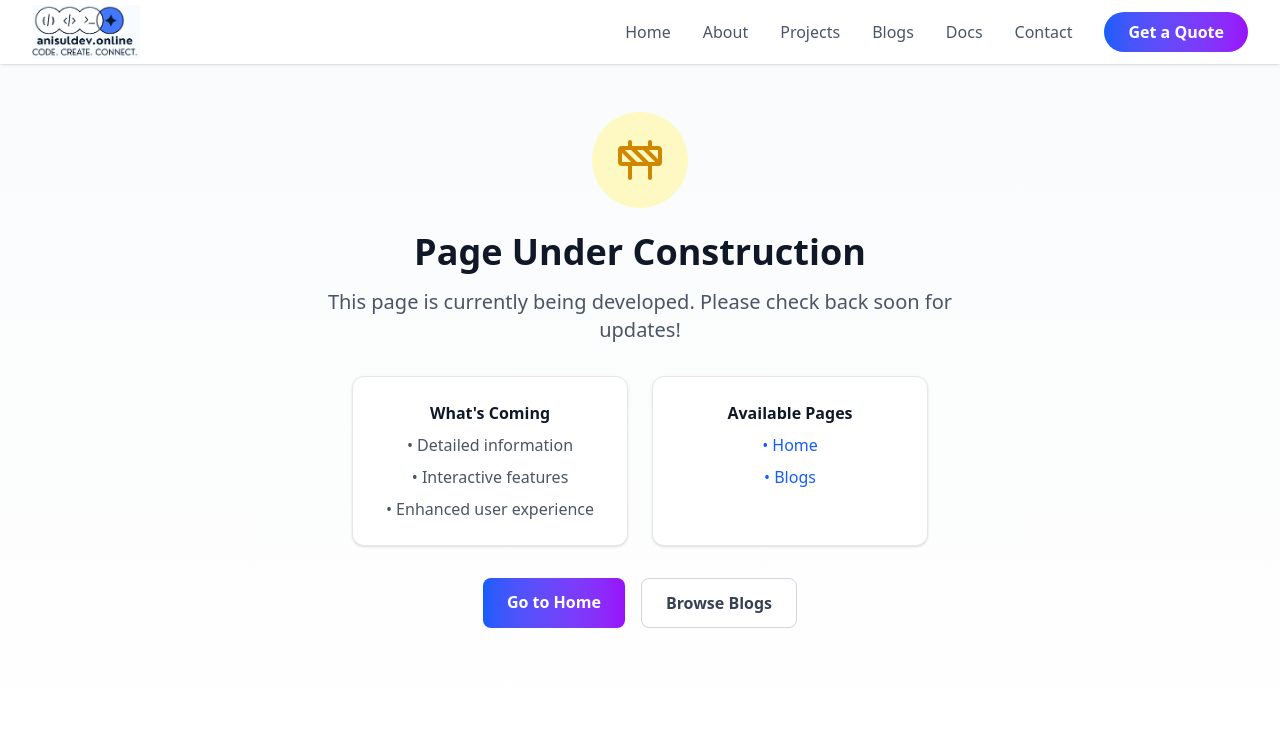
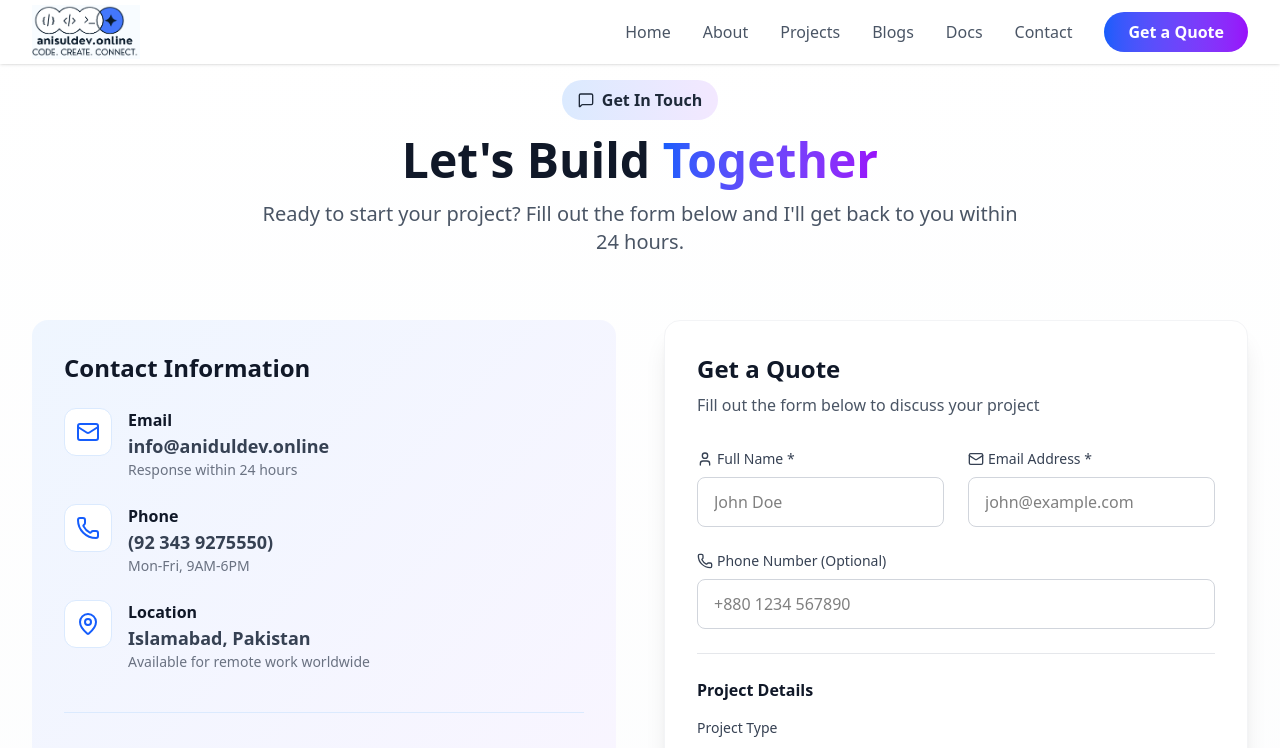
Before and after one commit to anisulislam10/anisuldev.online.frontend, a React (Vite) app: page /contact in a window 1280 px wide. Shown: the top 748 px of the page. Built offline with nearby package versions, Linux system fonts and the light colour scheme.

Commit message:
new changes

```diff
--- a/src/App.jsx
+++ b/src/App.jsx
@@ -7,6 +7,8 @@
 import UnderConstructionModal from './components/nderConstructionModal';
 import NotFound from './components/NotFound';
 import About  from './Pages/About';
+import ContactPage from './Pages/Contact';
+import Footer from './components/Footer';
 function App() {
   return (
     <><BrowserRouter>
@@ -17,7 +19,7 @@
         <Route path="/about" element={<About />} />
         <Route path="/projects" element={<UnderConstructionModal />} />
         <Route path="/docs" element={<UnderConstructionModal />} />
-         <Route path="/contact" element={<UnderConstructionModal />} />
+         <Route path="/contact" element={<ContactPage/>} />
         <Route path="*" element={<NotFound/>} />
         <Route path="/blogs" element={<BlogPage />} />
         {/* Add this route for individual blog posts */}
@@ -25,6 +27,8 @@
         {/* Keep this if you still need it */}
 
       </Routes>
+              <Footer />
+
     </BrowserRouter></>
 
   );
--- /dev/null
+++ b/src/Pages/Contact.jsx
@@ -0,0 +1,13 @@
+import React from 'react'
+import Contact from '../components/Contact'
+
+const ContactPage = () => {
+  return (
+    <div>
+
+        <Contact/>
+    </div>
+  )
+}
+
+export default ContactPage
--- a/src/Pages/Home.jsx
+++ b/src/Pages/Home.jsx
@@ -16,7 +16,6 @@
         <Projects />
         <Blogs />
         <Contact />
-        <Footer />
       </main>
     </div>
   );
```
